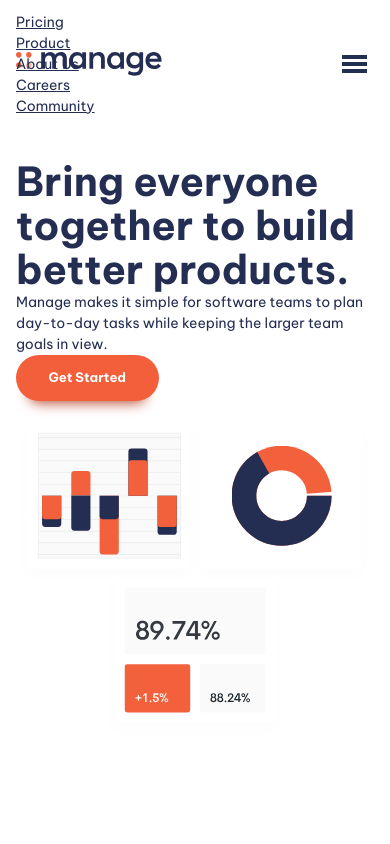
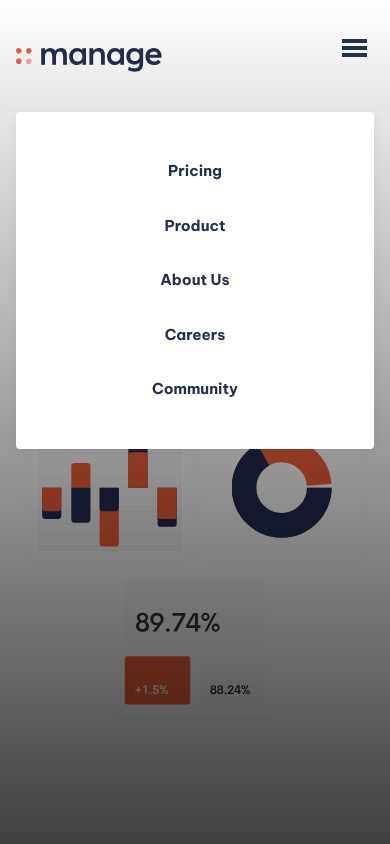
Before and after one commit to Alicja-in-Wonderland/landing-page-tutorial, a website built with Vite: page index.html in a window 390 px wide. Both pictures are taken after a click on the button "Menu". Shown: the top 844 px of the page. Built offline with nearby package versions, Linux system fonts and the light colour scheme.

Commit message:
Sets & styles nav for mobile displays

```diff
--- a/main.js
+++ b/main.js
@@ -1,7 +1,9 @@
+const primaryHeader = document.querySelector(".primary-header");
 const navToggle = document.querySelector(".mobile-nav-toggle");
 const primaryNav = document.querySelector(".primary-navigation");
 
 navToggle.addEventListener("click", () => {
     primaryNav.hasAttribute("data-visible") ? navToggle.setAttribute("aria-expanded", false) : navToggle.setAttribute("aria-expanded", true);
     primaryNav.toggleAttribute("data-visible");
+    primaryHeader.toggleAttribute("data-overlay");
 });
--- a/style.css
+++ b/style.css
@@ -264,7 +264,7 @@
 /* Navigation */
 
 .primary-header {
-  margin-top: var(--size-700);
+  padding-top: var(--size-700);
 }
 
 .nav-wrapper {
@@ -277,18 +277,55 @@
   display: none;
 }
 
+.nav-list {
+  font-size: var(--fs-nav);
+}
+
 @media (max-width: 50em) {
   .primary-navigation {
     display: none;
+
+    position: fixed;
+    padding: var(--size-700);
+    inset: 7rem var(--size-400) auto;
+    background: var(--clr-neutral-100);
+    border-radius: var(--size-100);
+    box-shadow: 0 0 0.75em rgb(0, 0, 0, 0.05);
+  }
+
+  .primary-header[data-overlay]::before {
+    content: "";
+    position: fixed;
+    inset: 0;
+    background-image: linear-gradient(rgb(0 0 0 / 0), rgb(0 0 0 / 0.75));
+  }
+
+  .nav-list {
+    display: grid;
+    gap: var(--size-600);
+    text-align: center;
+    font-weight: var(--fw-bold);
+  }
+
+  .nav-list a {
+    text-decoration: none;
+    color: var(--clr-primary-400);
+  }
+
+  .nav-list a:hover,
+  .nav-list a:focus {
+    color: var(--clr-accent-400);
   }
 
   .primary-navigation[data-visible] {
     display: block;
-    position: fixed;
   }
 
   .mobile-nav-toggle {
     display: block;
+    position: fixed;
+    top: var(--size-600);
+    right: var(--size-400);
     cursor: pointer;
     background: transparent;
     border: 0;
```
